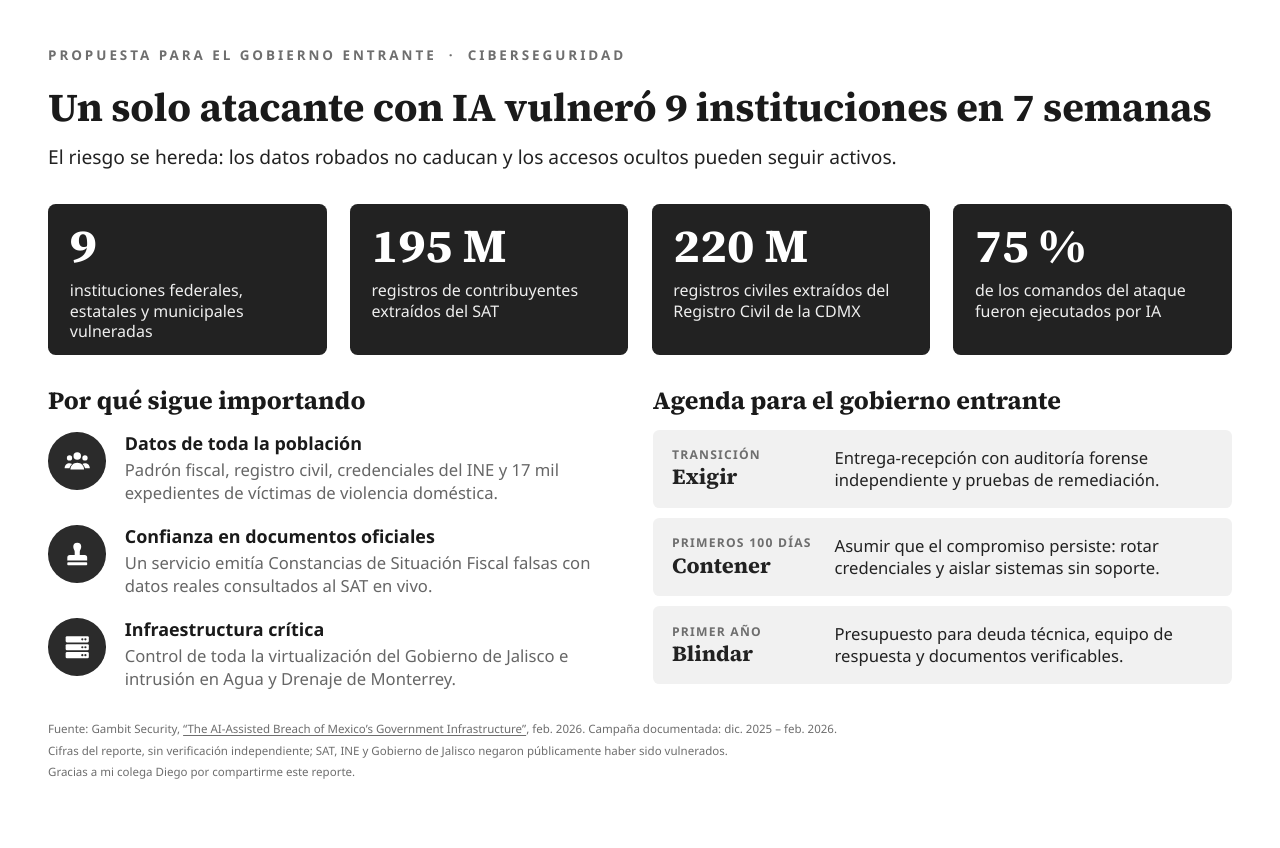
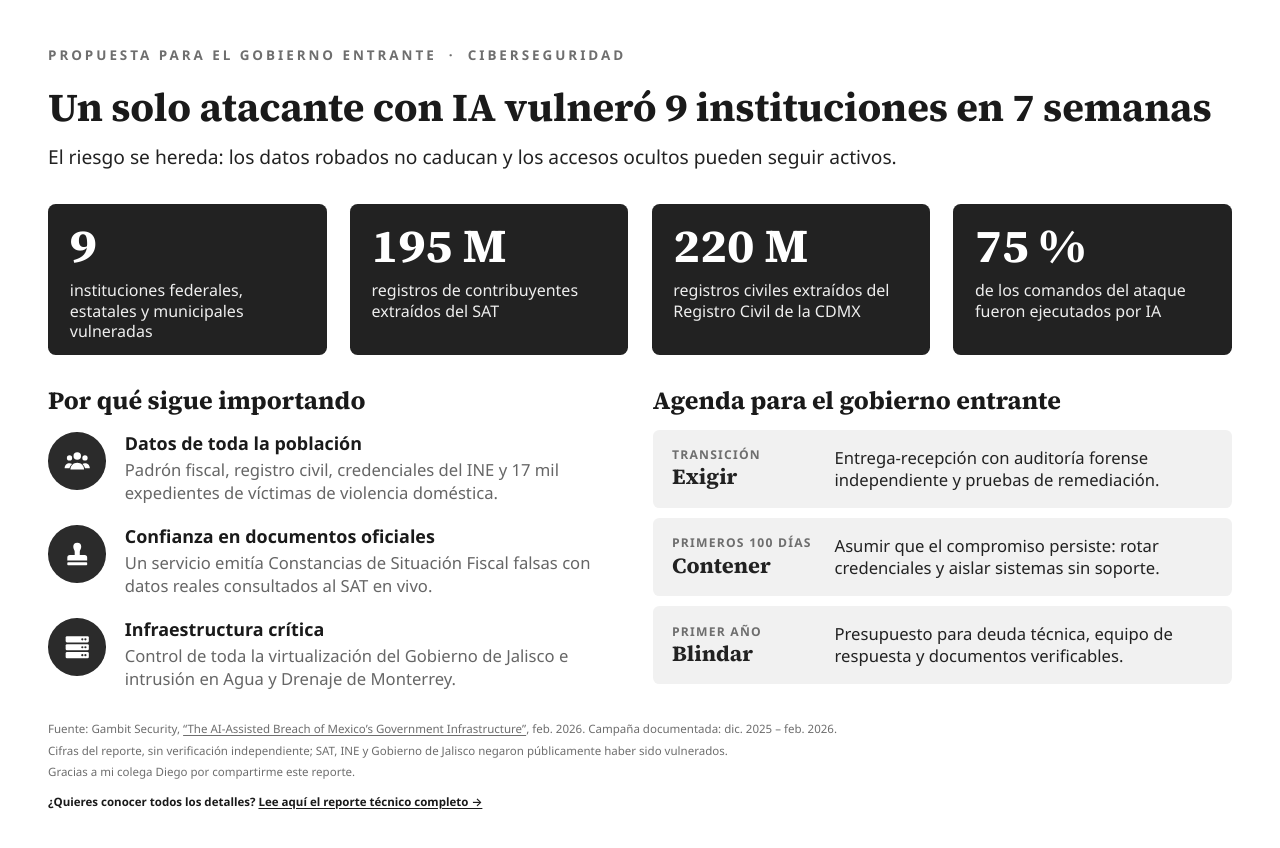
Before and after one commit to HornerAlberto/horneralberto.github.io, a Jekyll site: the page built from _pages/propuesta-para-el-gobierno-entrante.html, in a window 1280 px wide. Shown: the top 848 px of the page. Built offline with Jekyll 4.4.1, drawn with Linux system fonts in a browser that asks for light colours.

Commit message:
update
Co-Authored-By: Claude Opus 5.5 <noreply@anthropic.com>
Claude-Session: https://claude.ai/code/session_01SVgLAehq9pLBbxPejZu6RW

```diff
--- a/_pages/propuesta-para-el-gobierno-entrante.html
+++ b/_pages/propuesta-para-el-gobierno-entrante.html
@@ -188,6 +188,7 @@ h2 {
 .source p + p { margin-top: calc(.3 * var(--u)); }
 .source a { color: inherit; text-decoration: underline; text-underline-offset: 2px; }
 .source a:hover { color: var(--ink); }
+.source .cta { margin-top: calc(1 * var(--u)); font-weight: 600; color: var(--ink); }
 
 /* ---------- Mobile ---------- */
 @media (max-width: 760px) {
@@ -270,6 +271,7 @@ h2 {
 
   .source { margin: 0; padding: 26px 26px 40px; font-size: 12px; line-height: 1.6; color: #777; }
   .source p + p { margin-top: 10px; }
+  .source .cta { margin-top: 16px; font-size: 14px; color: #1a1a1a; }
 }
 @media (min-width: 761px) {
   .card { display: contents; }
@@ -359,6 +361,7 @@ h2 {
     <p>Fuente: Gambit Security, <a href="https://gambit.security/blog-posts/a-single-operator-two-ai-platforms-nine-government-agencies-the-full-technical-report" target="_blank" rel="noopener">“The AI-Assisted Breach of Mexico’s Government Infrastructure”</a>, feb.&nbsp;2026. Campaña documentada: dic.&nbsp;2025 – feb.&nbsp;2026.</p>
     <p>Cifras del reporte, sin verificación independiente; SAT, INE y Gobierno de Jalisco negaron públicamente haber sido vulnerados.</p>
     <p>Gracias a mi colega Diego por compartirme este reporte.</p>
+    <p class="cta">¿Quieres conocer todos los detalles? <a href="https://gambit.security/blog-posts/a-single-operator-two-ai-platforms-nine-government-agencies-the-full-technical-report" target="_blank" rel="noopener">Lee aquí el reporte técnico completo&nbsp;→</a></p>
   </footer>
 </main>
 </body>
```
